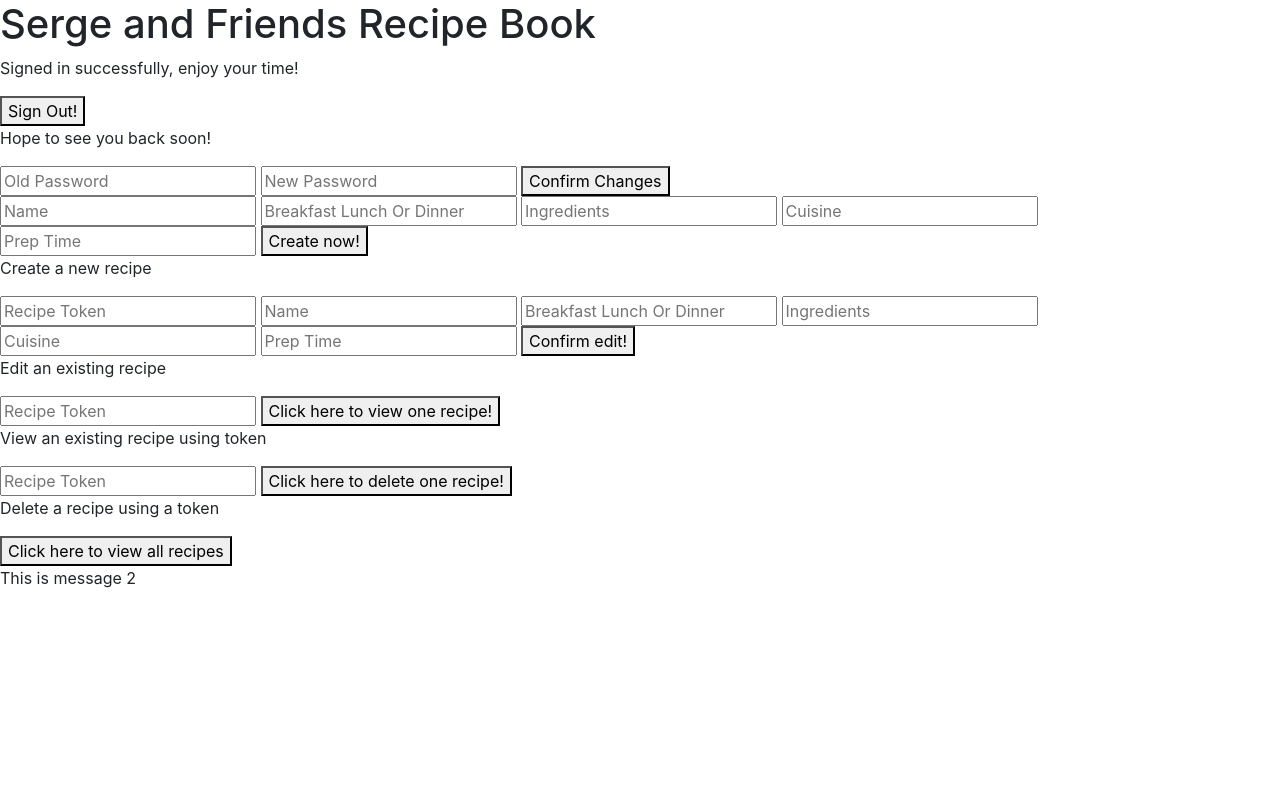
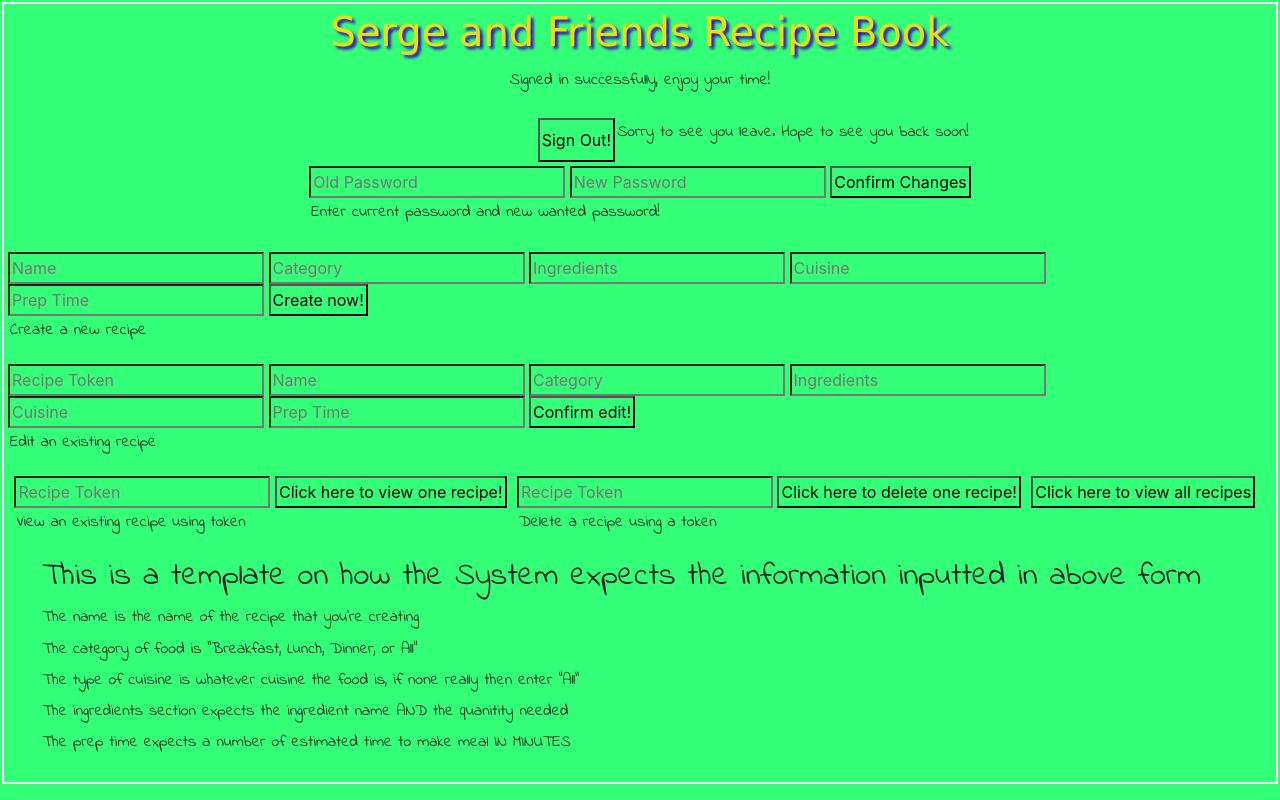
Before and after one commit to sergegg/recipe-book-project-client, a website built with webpack: page index.html in a window 1280 px wide. Both pictures are taken after typing "name@example.com", "Sample123" into the empty fields and a click on the button "Sign in!". Built offline with nearby package versions, Linux system fonts and the light colour scheme; files whose address does not match are found by name; a web font is replaced by a local one.

Commit message:
Committing styling additions
To app.js I added functionality to hide and show certain fields
which I added to index.html. in /auth/ui.js I added the functionality to
show and hide certain things when not needed, also added a template to
help the end-user create a recipe with ease. in recipe/ui.js I finilized
and made the functionality work that allows users to see the recipe they
created as well as other recipes that are currently on the system by
other users. in index.scss I added stying to the page using flexbox and
in index.html I organized things a bit better to make it easier to
control the flow of the page.

```diff
--- a/assets/scripts/app.js
+++ b/assets/scripts/app.js
@@ -12,6 +12,7 @@ $(() => {
   // your JS code goes here
   $('.auth-sign-in').hide()
   $('.unconfirmed').show()
+  $('#after-sign-in').hide()
   // set up the sign up
   $('#sign-up').on('submit', authEvents.onSignUp)
   // set up the sign up
--- a/assets/scripts/auth/ui.js
+++ b/assets/scripts/auth/ui.js
@@ -14,9 +14,21 @@ const signInSuccess = function (response) {
   $('#message').text('Signed in successfully, enjoy your time! ')
   // show all the hidden fields once the user signs in
   $('.unconfirmed').hide()
+  $('#example-sign-up').hide()
+  $('#if-signed-in').hide()
+  $('#after-sign-in').show()
   $('.auth-sign-in').show()
   // store the token which was assigned to the user upon sign in.
   store.user = response.user
+  const recipeHTML = `
+  <h2>This is a template on how the System expects the information inputted in above form</h2>
+  <h6>The name is the name of the recipe that you're creating</h6>
+  <h6>The category of food is "Breakfast, Lunch, Dinner, or All"</h6>
+  <h6>The type of cuisine is whatever cuisine the food is, if none really then enter "All"</h6>
+  <h6>The ingredients section expects the ingredient name AND the quanitity needed</h6>
+  <h6>The prep time expects a number of estimated time to make meal IN MINUTES</h6>
+`
+  $('#display-recipe-template').html(recipeHTML)
   // reset form
   $('form').trigger('reset')
 }
@@ -30,8 +42,11 @@ const signOutSuccess = function (response) {
   // erase user token
   store.user = null
   $('.auth-sign-in').hide()
+  $('#display-recipe').hide()
+  $('#after-sign-in').hide()
   $('.unconfirmed').show()
-
+  $('#example-sign-up').show()
+  $('#if-signed-in').show()
   // hide the confirmed fields and show the unconfirmed agian
   // reset
   $('form').trigger('reset')
--- a/assets/scripts/recipe/ui.js
+++ b/assets/scripts/recipe/ui.js
@@ -10,6 +10,8 @@ const onCreateRecipeSuccess = function (event) {
   $('#message').text('You have created your recipe successfully!')
   $('#display-recipe').hide()
   $('#display-recipe').show()
+  $('#display-recipe-template').hide()
+
   const recipeHTML = `
   <h4>The recipe name is: ${event.recipe.name}</h4>
   <h6>This is the recipe ID: ${event.recipe._id}</h6>
@@ -23,6 +25,7 @@ const onCreateRecipeSuccess = function (event) {
 }
 const onEditRecipeSuccess = function (event) {
   $('#message2').text('The edit was a success, view new recipe using the view recipe option')
+  $('#display-recipe-template').hide()
   $('#display-recipe').hide()
   $('form').trigger('reset')
 }
@@ -30,6 +33,7 @@ const onEditRecipeSuccess = function (event) {
 const onViewRecipeSuccess = function (event) {
   $('#message2').text('Here is the requested recipe')
   $('#display-recipe').hide()
+  $('#display-recipe-template').hide()
   $('#display-recipe').show()
   const recipeHTML = `
   <h4>The recipe name is: ${event.recipe.name}</h4>
@@ -47,6 +51,7 @@ const onGetRecipesSuccess = function (event) {
   $('#message2').text('Below are all of the recipes')
   // console.log('are we even getting this event? ', event) // this works and this shows an array of recipes
   $('#display-recipe').hide()
+  $('#display-recipe-template').hide()
   $('#display-recipe').show()
   for (let i = 0; i < event.recipe.length; i++) {
     const recipeHTML = `
@@ -65,6 +70,7 @@ const onGetRecipesSuccess = function (event) {
 const onDeleteRecipeSuccess = function (event) {
   $('#message2').text('You have deleted the requested recipe')
   $('form').trigger('reset')
+  $('#display-recipe-template').hide()
   $('#display-recipe').hide()
 }
 module.exports = {
--- a/assets/styles/index.scss
+++ b/assets/styles/index.scss
@@ -1 +1,70 @@
 @import '~bootstrap/scss/bootstrap';
+@import url('https://fonts.googleapis.com/css2?family=Aladin&display=swap');
+@import url('https://fonts.googleapis.com/css2?family=Indie+Flower&display=swap');
+
+// font-family: 'Indie Flower', cursive;
+//   font-family: 'Aladin', cursive;
+* {
+  background-color: #33FF77;
+  padding: 2px;
+}
+
+h1 {
+  font-family: 'Aladin', cursive;
+  color: #ECDE14;
+  text-shadow: 3px 3px 3px #3A00C1;
+}
+p {
+  font-family: 'Indie Flower', cursive;
+}
+
+#auth-header {
+  display: flex;
+  flex-direction: column;
+  // justify-content: center;
+  align-items: center;
+  align-content: center;
+}
+
+#after-sign-in {
+  display: flex;
+  flex-direction: column;
+  align-items: flex-end;
+  align-content:space-between;
+}
+.auth-sign-in {
+display: flex;
+flex-flow: row wrap;
+justify-content: space-evenly;
+align-items: stretch;
+align-content: center;
+
+}
+
+#sign-out {
+display: flex;
+}
+
+#change-pw {
+
+}
+
+#create-recipe {
+
+}
+
+#edit-recipe {
+
+}
+
+#view-one-recipe {
+
+}
+
+#delete-one-recipe {
+
+}
+
+#get-recipes {
+
+}
--- a/index.html
+++ b/index.html
@@ -12,8 +12,11 @@
       <script src="public/application.js" type="text/javascript" charset="utf-8" defer></script>
     </head>
     <body>
+    <div id="auth-header">
       <h1>Serge and Friends Recipe Book</h1>
-<p id="message">yo</p>
+<p id="message">Hello, please sign up using your first name, do not input real information</p>
+<p id="example-sign-up">Example Sign Up Email - serge@ye ( Do NOT use your real email or passwords )</p>
+<p id="if-signed-in">If you've already registered, enter information below, and click sign in</p>
     <div class ="top-intro">
   <div class="unconfirmed">
     <form id="sign-up" action="POST">
@@ -28,22 +31,24 @@
       <button type="submit" name="button">Sign in!</button>
     </form>
   </div>
-  <div class="auth-sign-in">
+</div>
+<div id="after-sign-in">
 <form id="sign-out" action='DELETE'>
   <button type="button" name="button">Sign Out!</button>
-    <p>Hope to see you back soon!</p>
+  <p>Sorry to see you leave. Hope to see you back soon!</p>
 </form>
 <form id="change-pw" action="PATCH">
   <input placeholder="Old Password" type="password" name="passwords[old]"/>
   <input placeholder="New Password" type="password" name="passwords[new]"/>
   <button type="submit" name="button">Confirm Changes</button>
+  <p>Enter current password and new wanted password!</p>
 </form>
 </div>
 </div>
 <div class="auth-sign-in">
   <form id="create-recipe">
     <input placeholder="Name" type="text" name="recipe[name]"/>
-    <input placeholder="Breakfast Lunch Or Dinner" type="text" name="recipe[category]"/>
+    <input placeholder="Category" type="text" name="recipe[category]"/>
     <input placeholder="Ingredients" type="text" name="recipe[ingredients]"/>
     <input placeholder="Cuisine" type="text" name="recipe[cuisine]"/>
     <input placeholder="Prep Time" type="number" name="recipe[prepTime]"/>
@@ -53,7 +58,7 @@
   <form id="edit-recipe">
     <input placeholder="Recipe Token" type="text" name="recipe[_id]"/>
     <input placeholder="Name" type="text" name="recipe[name]"/>
-    <input placeholder="Breakfast Lunch Or Dinner" type="text" name="recipe[category]"/>
+    <input placeholder="Category" type="text" name="recipe[category]"/>
     <input placeholder="Ingredients" type="text" name="recipe[ingredients]"/>
     <input placeholder="Cuisine" type="text" name="recipe[cuisine]"/>
     <input placeholder="Prep Time" type="number" name="recipe[prepTime]"/>
@@ -75,7 +80,8 @@
       name="button">Click here to view all recipes</button>
       <!-- <p>View all recipes</p> -->
   </form>
-<p id="message2">This is message 2</p>
+<p id="message2"></p>
+<p id="display-recipe-template"></p>
 <p id="display-recipe"></p>
 </div>
     </body>
```
Lines whose indentation alone changed are shown as unchanged.
